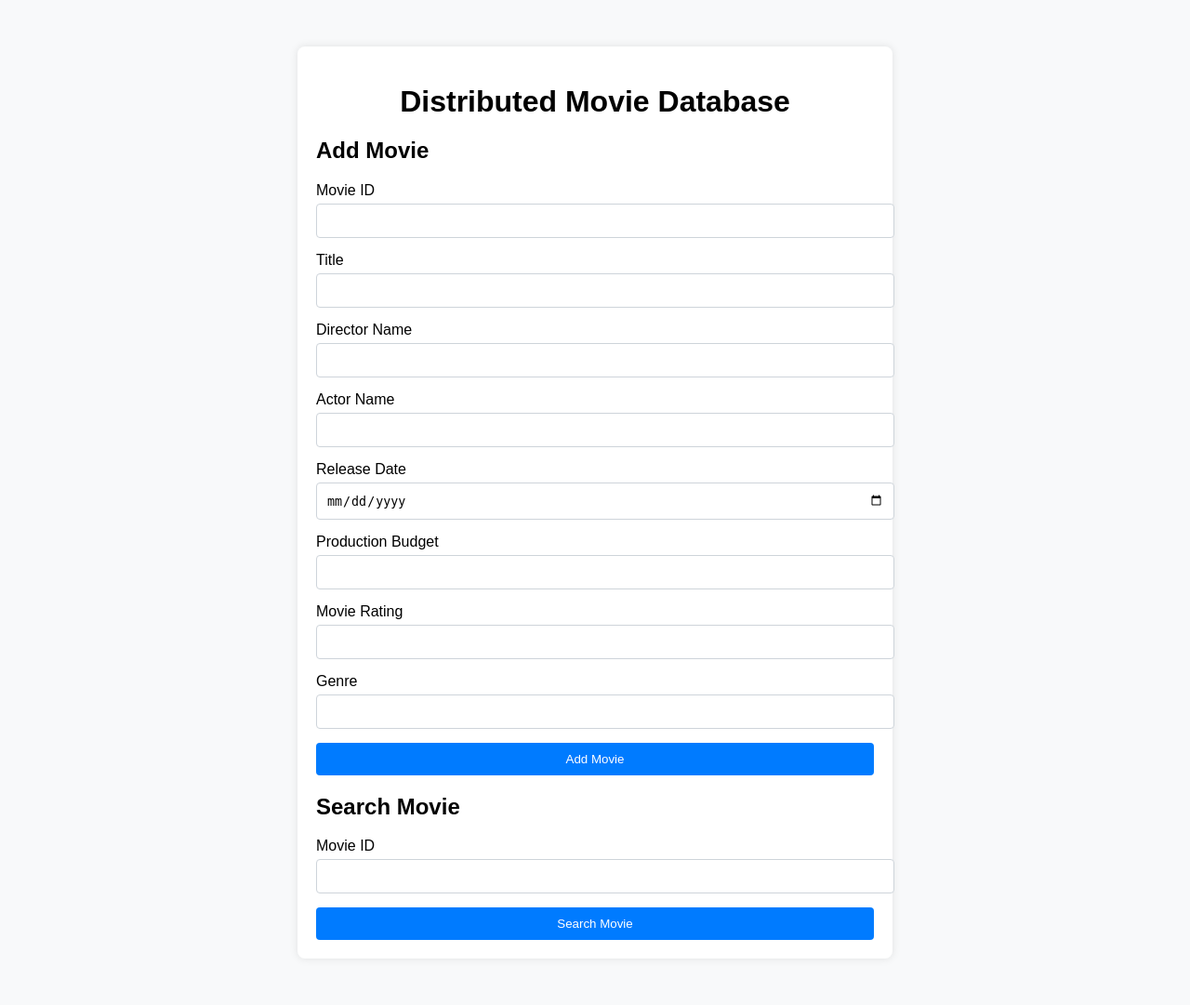
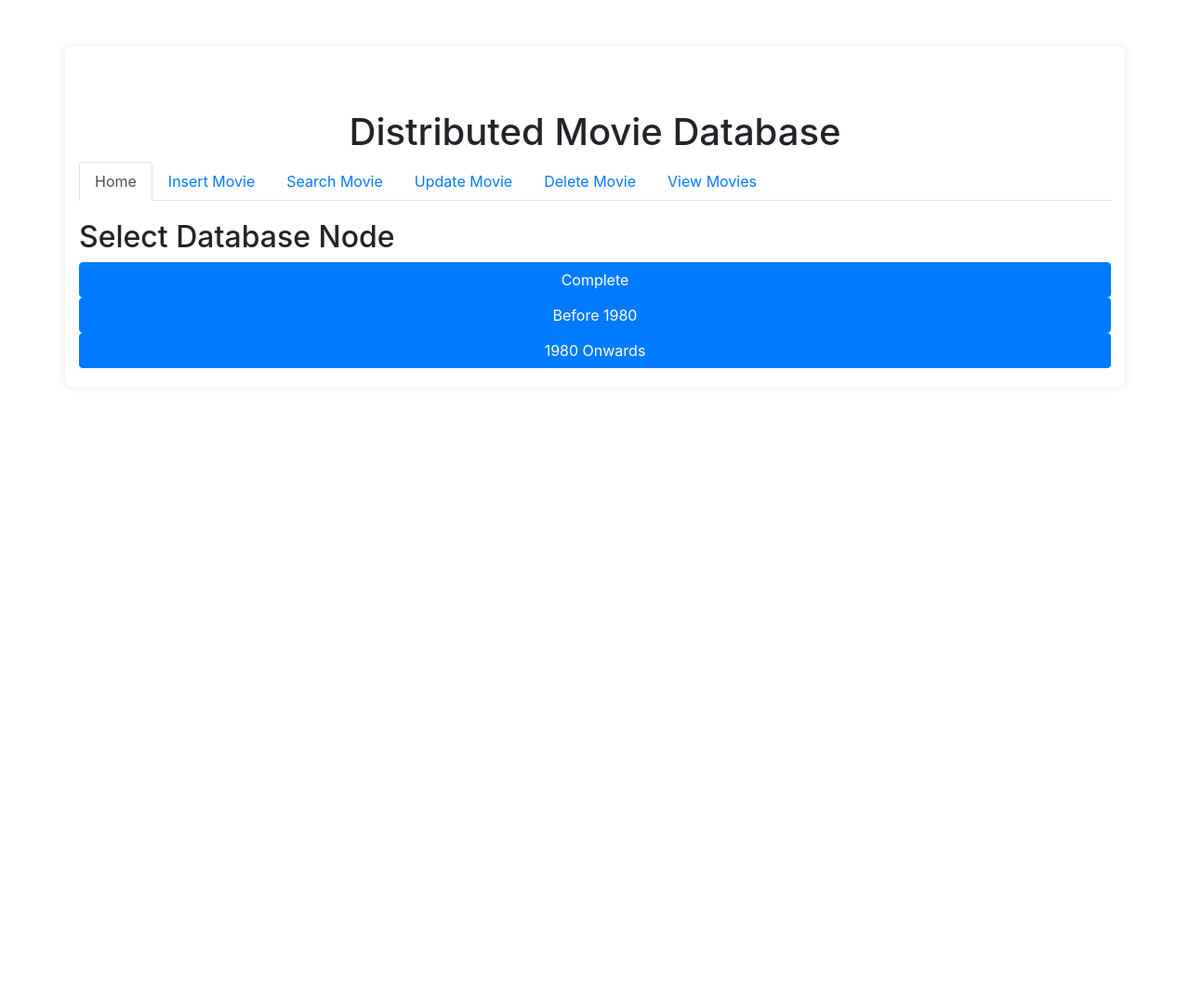
Before and after one commit to OldMarkie/MCO2_TransactionManagement, a Flask app: template New/templates/index.html in a window 1280 px wide. Shown: the whole page at 93% size. After the commit the page ends 396 px from the top, so only its background shows below. Run offline with Flask 3, Linux system fonts and the light colour scheme; the template is opened without the code that fills it, so the values that code supplies are empty; some libraries are stand-ins or nearby versions.

Commit message:
IMPROVED VISUALS AND ALL NODES ARE CONNECTED THRU APP

```diff
--- a/New/app.py
+++ b/New/app.py
@@ -1,13 +1,14 @@
-from flask import Flask, render_template, request, redirect, url_for, flash
+from flask import Flask, render_template, request, redirect, url_for, flash, session
 import mysql.connector
-from db import get_db_connection, execute_query, fetch_one
+from db import get_db_connection, execute_query, fetch_one, fetch_all
 
 app = Flask(__name__)
 app.secret_key = 'your_secret_key_here'  # Ensure you have a secret key for flash messages
 
 @app.route('/')
 def index():
-    return render_template('index.html')
+    movies = fetch_all("SELECT * FROM movie")
+    return render_template('index.html', movies=movies)
 
 @app.route('/insert', methods=['POST'])
 def insert_movie():
@@ -26,7 +27,11 @@ def insert_movie():
     values = (movie_id, title, director_name, actor_name, release_date, production_budget, movie_rating, genre)
 
     try:
-        execute_query(query, values)
+        execute_query(query, values, session['db_config'])
+
+        if session.get('secondary_db_config'):
+            execute_query(query, values, session['secondary_db_config'])
+
         flash('Movie added successfully!', 'success')
     except Exception as e:
         flash('An error occurred: {}'.format(str(e)), 'danger')
@@ -64,7 +69,11 @@ def update_movie():
     values = (title, director_name, actor_name, release_date, production_budget, movie_rating, genre, movie_id)
 
     try:
-        execute_query(query, values)
+        execute_query(query, values, session['db_config'])
+
+        if session.get('secondary_db_config'):
+            execute_query(query, values, session['secondary_db_config'])
+
         flash('Movie updated successfully!', 'success')
     except Exception as e:
         flash('An error occurred: {}'.format(str(e)), 'danger')
@@ -78,12 +87,67 @@ def delete_movie():
     query = "DELETE FROM movie WHERE MovieID = %s"
 
     try:
-        execute_query(query, (movie_id,))
+        execute_query(query, (movie_id,), session['db_config'])
+
+        if session.get('secondary_db_config'):
+            execute_query(query, (movie_id,), session['secondary_db_config'])
+
         flash('Movie deleted successfully!', 'success')
     except Exception as e:
         flash('An error occurred: {}'.format(str(e)), 'danger')
 
     return redirect(url_for('index'))
 
+@app.route('/switch_node', methods=['POST'])
+def switch_node():
+    node = request.form['node']
+
+    if node == 'Complete':
+        session['db_config'] = {
+            'host': "ccscloud.dlsu.edu.ph",
+            'user': "username",
+            'password': "password",
+            'database': "Complete",
+            'port': 20060
+        }
+        session['secondary_db_config'] = None  # No secondary node
+    elif node == 'Be1980':
+        session['db_config'] = {
+            'host': "ccscloud.dlsu.edu.ph",
+            'user': "username",
+            'password': "password",
+            'database': "Be1980",
+            'port': 20070
+        }
+        session['secondary_db_config'] = {
+            'host': "ccscloud.dlsu.edu.ph",
+            'user': "username",
+            'password': "password",
+            'database': "Complete",
+            'port': 20060
+        }
+    elif node == 'Af1980':
+        session['db_config'] = {
+            'host': "ccscloud.dlsu.edu.ph",
+            'user': "username",
+            'password': "password",
+            'database': "Af1980",
+            'port': 20080
+        }
+        session['secondary_db_config'] = {
+            'host': "ccscloud.dlsu.edu.ph",
+            'user': "username",
+            'password': "password",
+            'database': "Complete",
+            'port': 20060
+        }
+
+    flash(f'Switched to {node} database.', 'success')
+    return redirect(url_for('index'))
+
+
+
+
+
 if __name__ == '__main__':
     app.run(debug=True)
--- a/New/templates/index.html
+++ b/New/templates/index.html
@@ -5,6 +5,13 @@
     <meta name="viewport" content="width=device-width, initial-scale=1.0">
     <title>Distributed Movie Database</title>
     <link rel="stylesheet" href="{{ url_for('static', filename='css/styles.css') }}">
+    <!-- Bootstrap CSS -->
+    <link href="https://stackpath.bootstrapcdn.com/bootstrap/4.5.2/css/bootstrap.min.css" rel="stylesheet">
+    <style>
+        .tab-content {
+            margin-top: 20px;
+        }
+    </style>
 </head>
 <body>
     <div class="container">
@@ -19,9 +26,42 @@
             {% endif %}
         {% endwith %}
 
-        <!-- Insert Movie Form -->
+        <!-- Tab Navigation -->
+        <ul class="nav nav-tabs" id="myTab" role="tablist">
+            <li class="nav-item">
+                <a class="nav-link active" id="home-tab" data-toggle="tab" href="#home" role="tab" aria-controls="home" aria-selected="true">Home</a>
+            </li>
+            <li class="nav-item">
+                <a class="nav-link" id="insert-tab" data-toggle="tab" href="#insert" role="tab" aria-controls="insert" aria-selected="false">Insert Movie</a>
+            </li>
+            <li class="nav-item">
+                <a class="nav-link" id="search-tab" data-toggle="tab" href="#search" role="tab" aria-controls="search" aria-selected="false">Search Movie</a>
+            </li>
+            <li class="nav-item">
+                <a class="nav-link" id="update-tab" data-toggle="tab" href="#update" role="tab" aria-controls="update" aria-selected="false">Update Movie</a>
+            </li>
+            <li class="nav-item">
+                <a class="nav-link" id="delete-tab" data-toggle="tab" href="#delete" role="tab" aria-controls="delete" aria-selected="false">Delete Movie</a>
+            </li>
+            <li class="nav-item">
+                <a class="nav-link" id="view-tab" data-toggle="tab" href="#view" role="tab" aria-controls="view" aria-selected="false">View Movies</a>
+            </li>
+        </ul>
+
+        <!-- Tab Content -->
+        <div class="tab-content" id="myTabContent">
+            <div class="tab-pane fade show active" id="home" role="tabpanel" aria-labelledby="home-tab">
+                <h2>Select Database Node</h2>
+                <form action="{{ url_for('switch_node') }}" method="post">
+                    <button type="submit" name="node" value="Complete" class="btn btn-primary">Complete</button>
+                    <button type="submit" name="node" value="Be1980" class="btn btn-primary">Before 1980</button>
+                    <button type="submit" name="node" value="Af1980" class="btn btn-primary">1980 Onwards</button>
+                </form>
+            </div>
+
+            <div class="tab-pane fade" id="insert" role="tabpanel" aria-labelledby="insert-tab">
+                <h2>Add Movie</h2>
                 <form action="{{ url_for('insert_movie') }}" method="post">
-            <h2>Add Movie</h2>
                     <div class="form-group">
                         <label for="movie_id">Movie ID</label>
                         <input type="text" class="form-control" id="movie_id" name="movie_id" required>
@@ -56,21 +96,23 @@
                     </div>
                     <button type="submit" class="btn btn-primary">Add Movie</button>
                 </form>
+            </div>
 
-        <!-- Search Movie Form -->
+            <div class="tab-pane fade" id="search" role="tabpanel" aria-labelledby="search-tab">
+                <h2>Search Movie</h2>
                 <form action="{{ url_for('search_movie') }}" method="get">
-            <h2>Search Movie</h2>
                     <div class="form-group">
                         <label for="search_id">Movie ID</label>
                         <input type="text" class="form-control" id="search_id" name="search_id" required>
                     </div>
-            <button type="submit" class="btn btn-primary">Search Movie</button>
+                    <button type="submit" class="btn btn-primary">Search</button>
                 </form>
+            </div>
 
+            <div class="tab-pane fade" id="update" role="tabpanel" aria-labelledby="update-tab">
+                <h2>Update Movie</h2>
                 {% if movie %}
-        <!-- Update Movie Form -->
                 <form action="{{ url_for('update_movie') }}" method="post">
-            <h2>Update Movie</h2>
                     <input type="hidden" name="movie_id" value="{{ movie.MovieID }}">
                     <div class="form-group">
                         <label for="title">Title</label>
@@ -102,17 +144,63 @@
                     </div>
                     <button type="submit" class="btn btn-primary">Update Movie</button>
                 </form>
+                {% else %}
+                <p>Please search for a movie first to update.</p>
+                {% endif %}
+            </div>
 
-        <!-- Delete Movie Form -->
+            <div class="tab-pane fade" id="delete" role="tabpanel" aria-labelledby="delete-tab">
+                <h2>Delete Movie</h2>
                 <form action="{{ url_for('delete_movie') }}" method="post">
-            <h2>Delete Movie</h2>
                     <div class="form-group">
                         <label for="delete_id">Movie ID</label>
                         <input type="text" class="form-control" id="delete_id" name="delete_id" required>
                     </div>
                     <button type="submit" class="btn btn-danger">Delete Movie</button>
                 </form>
+            </div>
+
+            <div class="tab-pane fade" id="view" role="tabpanel" aria-labelledby="view-tab">
+                {% if movies %}
+                    <table class="table table-striped">
+                        <thead>
+                            <tr>
+                                <th>MovieID</th>
+                                <th>Title</th>
+                                <th>Director Name</th>
+                                <th>Actor Name</th>
+                                <th>Release Date</th>
+                                <th>Production Budget</th>
+                                <th>Movie Rating</th>
+                                <th>Genre</th>
+                            </tr>
+                        </thead>
+                        <tbody>
+                            {% for movie in movies %}
+                                <tr>
+                                    <td>{{ movie.MovieID }}</td>
+                                    <td>{{ movie.Title }}</td>
+                                    <td>{{ movie.DirectorName }}</td>
+                                    <td>{{ movie.ActorName }}</td>
+                                    <td>{{ movie.ReleaseDate }}</td>
+                                    <td>{{ movie.ProductionBudget }}</td>
+                                    <td>{{ movie.MovieRating }}</td>
+                                    <td>{{ movie.Genre }}</td>
+                                </tr>
+                            {% endfor %}
+                        </tbody>
+                    </table>
+                {% else %}
+                    <p>No movies available.</p>
                 {% endif %}
             </div>
+        </div>
+    </div>
+
+
+    <!-- Bootstrap JS and dependencies -->
+    <script src="https://code.jquery.com/jquery-3.5.1.slim.min.js"></script>
+    <script src="https://cdn.jsdelivr.net/npm/@popperjs/core@2.5.3/dist/umd/popper.min.js"></script>
+    <script src="https://stackpath.bootstrapcdn.com/bootstrap/4.5.2/js/bootstrap.min.js"></script>
 </body>
 </html>
```
Also changed, not shown: New/db.py (+25 -11 lines). Lines whose indentation alone changed are shown as unchanged.
